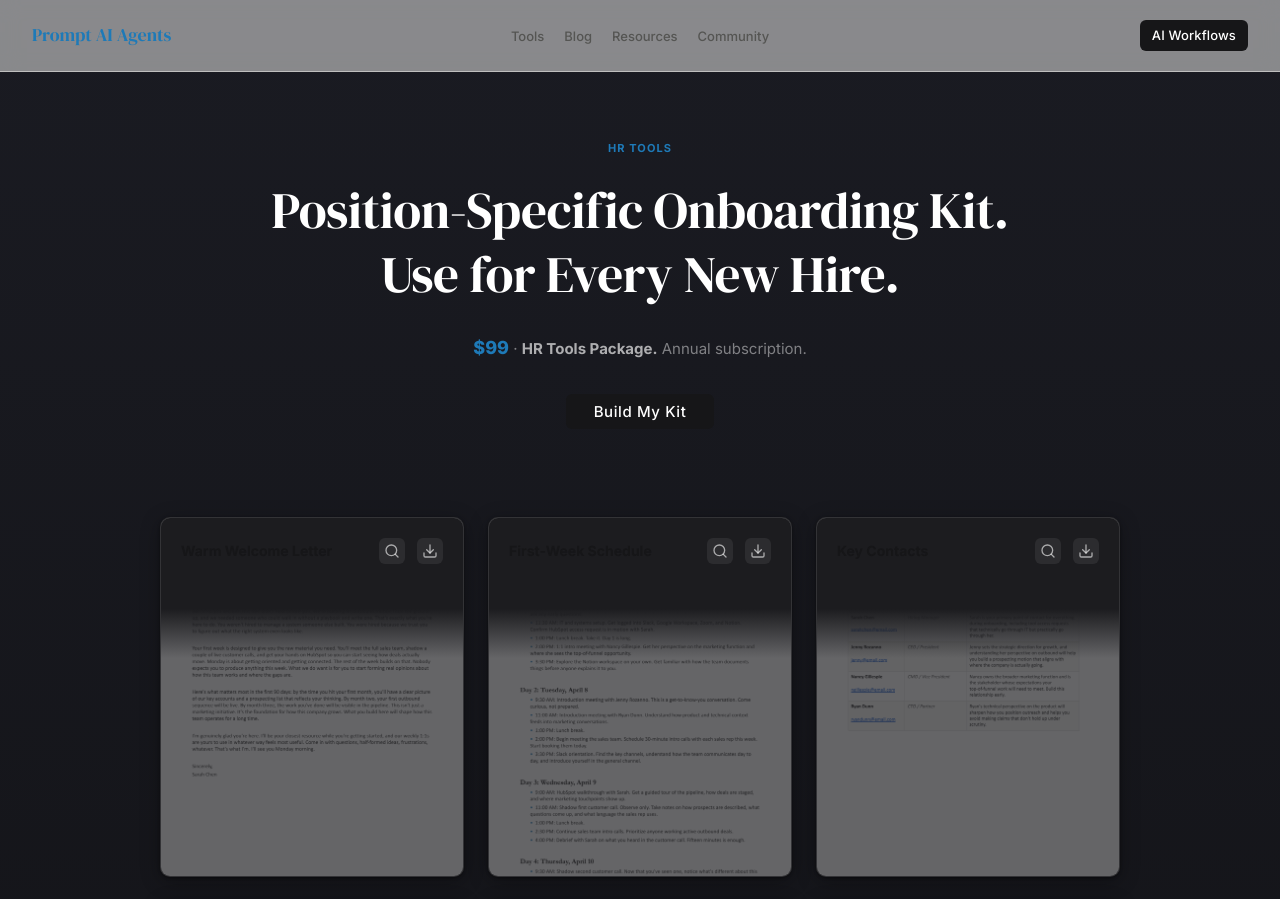
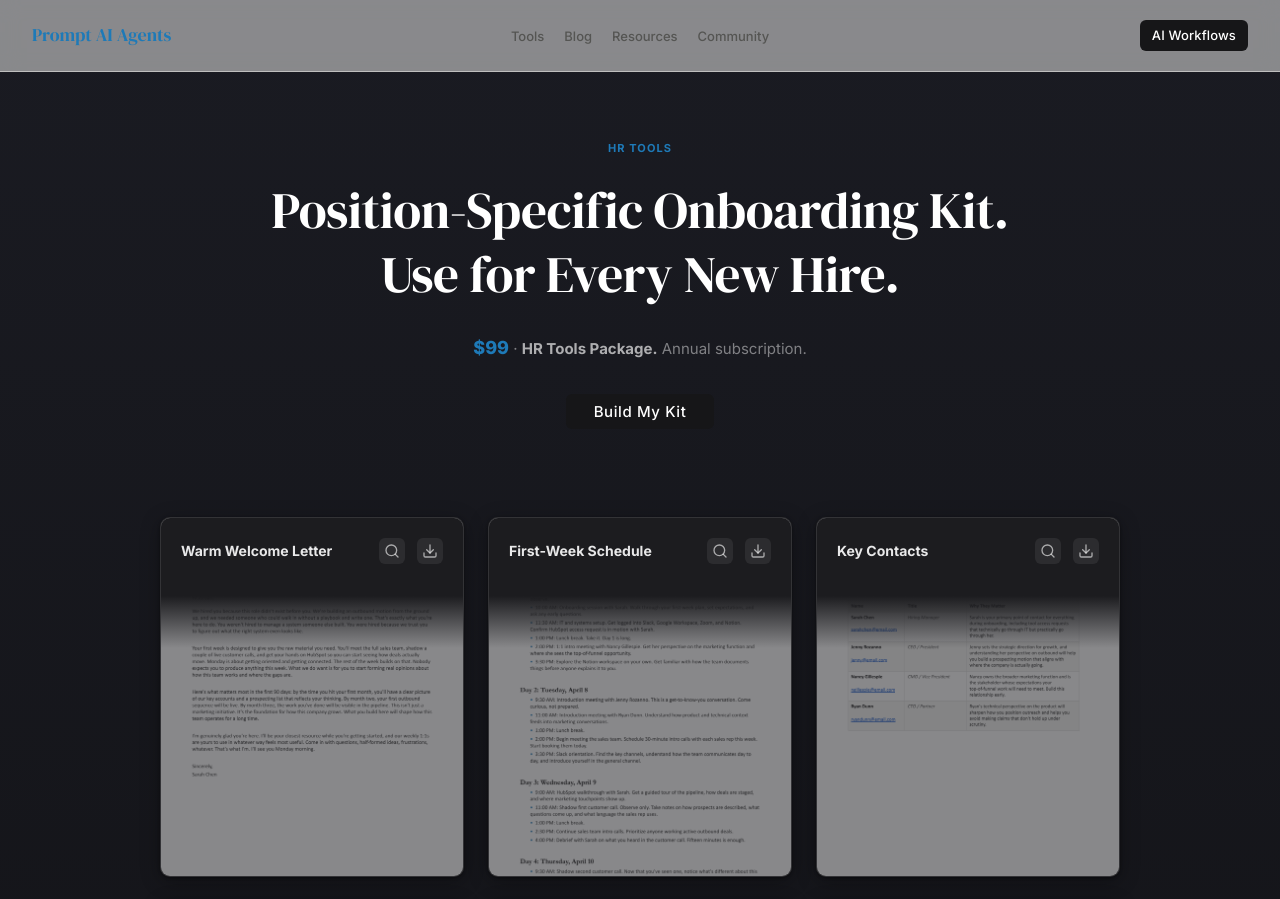
Before and after one commit to coolcalvin457-tech/agent-timesaver-nextjs, a Next.js app: page /onboarding-kit-builder in a window 1280 px wide. Shown: the top 899 px of the page. Built offline with nearby package versions, Linux system fonts and the light colour scheme.

Commit message:
Kit cards: fix white title via CSS var, bring thumbnail opacity up to 0.48

```diff
--- a/app/globals.css
+++ b/app/globals.css
@@ -3616,6 +3616,8 @@ input, textarea {
 
 .dark-kit-section {
   background: transparent !important;
+  /* Fix: var(--text-primary) used as inline style on h3 resolves here */
+  --text-primary: rgba(255,255,255,0.90);
 }
 
 .dark-kit-section .kit-sample-card {
@@ -3624,14 +3626,14 @@ input, textarea {
   box-shadow: 0 1px 3px rgba(0,0,0,0.40), 0 4px 20px rgba(0,0,0,0.30);
 }
 
-/* Thumbnail: low enough to show as a ghost doc without bleeding into the title zone */
+/* Thumbnail: high enough to actually read as a document preview */
 .dark-kit-section .kit-sample-card img[aria-hidden="true"] {
-  opacity: 0.32 !important;
+  opacity: 0.48 !important;
 }
 
 .dark-kit-section .kit-sample-card::after {
-  height: 140px;
-  background: linear-gradient(to bottom, #1C1C1F 0%, #1C1C1F 65%, transparent 100%);
+  height: 130px;
+  background: linear-gradient(to bottom, #1C1C1F 0%, #1C1C1F 60%, transparent 100%);
 }
 
 .dark-kit-section .kit-sample-card:hover {
```
